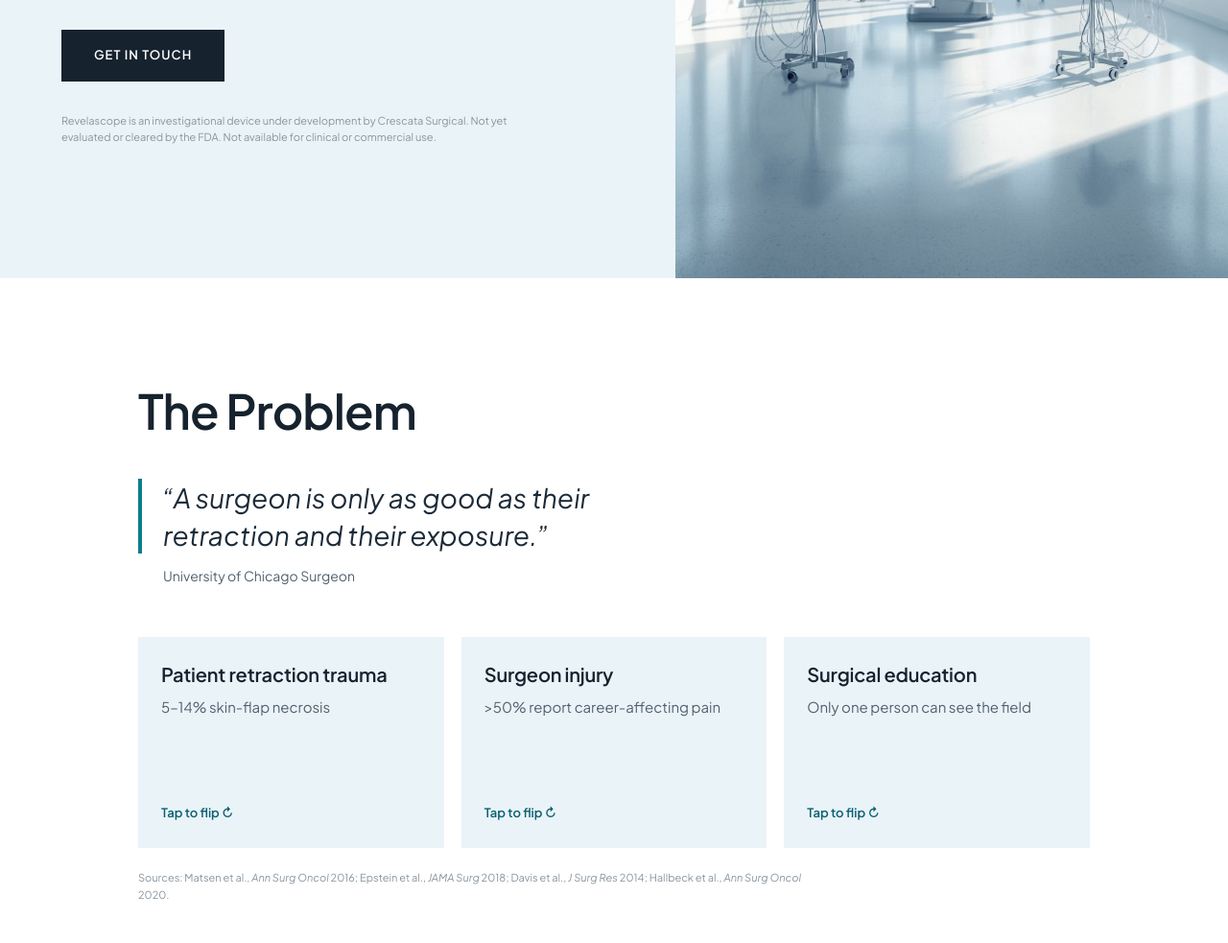
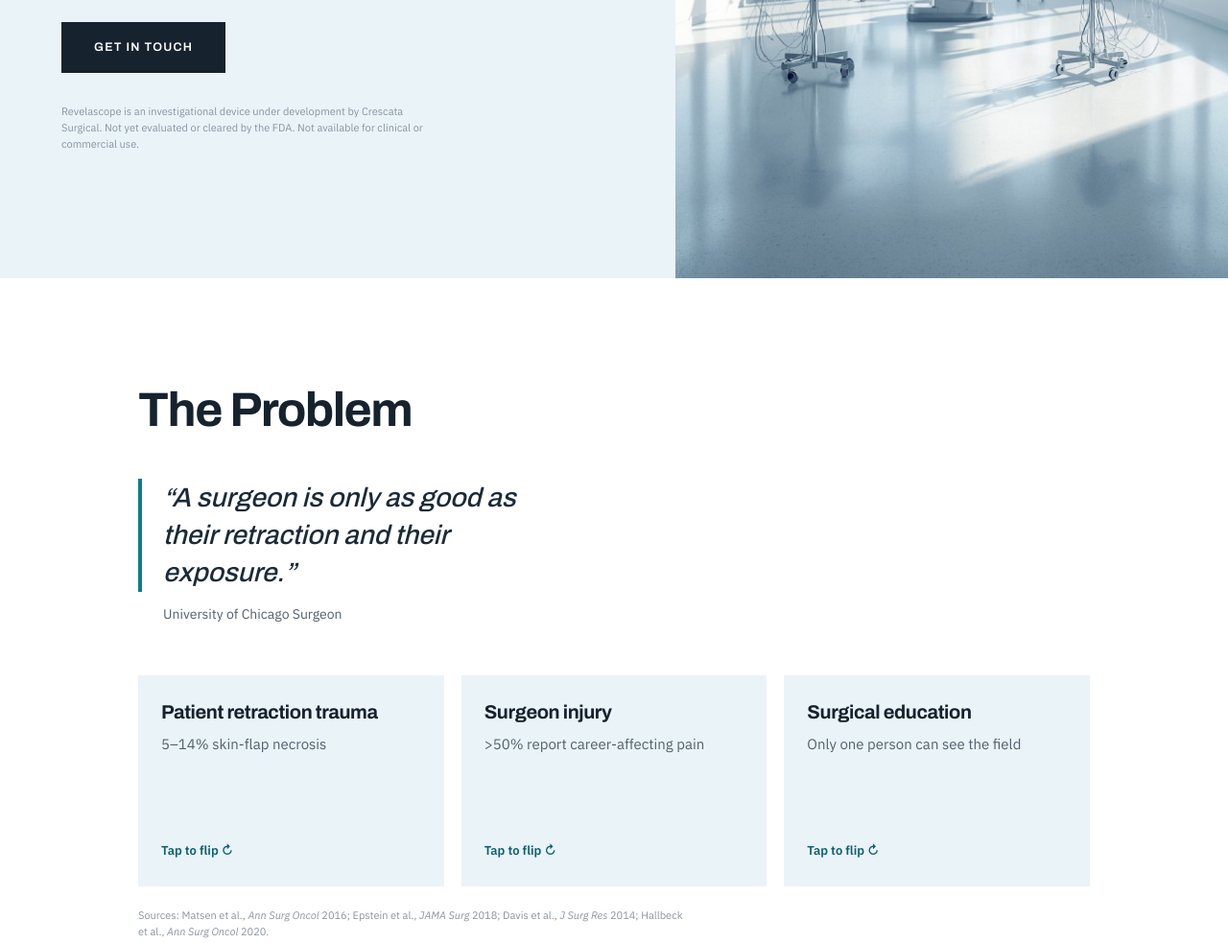
Before and after one commit to lukevoneschen/Revelascope, a plain HTML site: page index.html in a window 1280 px wide. Shown: the part 510-1493 px from the top of the page at 96% size. Drawn offline with Linux system fonts and the light colour scheme.

Commit message:
Add files via upload

```diff
--- a/index.html
+++ b/index.html
@@ -9,7 +9,7 @@
 <link rel="icon" href="logo.png">
 <link rel="preconnect" href="https://fonts.googleapis.com">
 <link rel="preconnect" href="https://fonts.gstatic.com" crossorigin>
-<link href="https://fonts.googleapis.com/css2?family=Plus+Jakarta+Sans:ital,wght@0,400;0,500;0,600;0,700;1,400;1,500&display=swap" rel="stylesheet">
+<link href="https://fonts.googleapis.com/css2?family=Archivo:wght@500;600;700&family=IBM+Plex+Sans:ital,wght@0,400;0,500;0,600;1,400&display=swap" rel="stylesheet">
 <link rel="stylesheet" href="style.css">
 </head>
 <body>
--- a/style.css
+++ b/style.css
@@ -9,8 +9,8 @@
   --accent:#0E7C8C;
   --accent-deep:#0A6070;
   --accent-tint:#E3F1F3;
-  --head:'Plus Jakarta Sans', -apple-system, 'Helvetica Neue', Arial, sans-serif;
-  --body:'Plus Jakarta Sans', -apple-system, 'Helvetica Neue', Arial, sans-serif;
+  --head:'Archivo', 'Helvetica Neue', Arial, sans-serif;
+  --body:'IBM Plex Sans', -apple-system, 'Helvetica Neue', Arial, sans-serif;
   --nav-h:72px;
   --gutter:clamp(22px, 5vw, 64px);
 }
@@ -57,9 +57,9 @@ a:focus-visible, .flip:focus-visible, button:focus-visible{outline:2px solid var
 .inner{max-width:1120px; margin:0 auto; padding:clamp(64px, 9vw, 110px) var(--gutter);}
 h1, h2{
   font-family:var(--head);
-  font-weight:600;
+  font-weight:700;
   color:var(--ink-deep);
-  letter-spacing:-.02em;
+  letter-spacing:-.03em;
   margin:0;
 }
 h2{font-size:clamp(32px, 4vw, 50px); line-height:1.1;}
@@ -71,7 +71,8 @@ h2{font-size:clamp(32px, 4vw, 50px); line-height:1.1;}
   color:#fff;
   border:0; border-radius:0;
   font-family:var(--body);
-  font-size:13px; font-weight:600; letter-spacing:.08em; text-transform:uppercase;
+  font-family:var(--head);
+  font-size:12.5px; font-weight:600; letter-spacing:.1em; text-transform:uppercase;
   text-decoration:none; cursor:pointer;
   transition:background .15s ease;
 }
@@ -136,7 +137,7 @@ h2{font-size:clamp(32px, 4vw, 50px); line-height:1.1;}
   display:flex; flex-direction:column;
 }
 .flip-front{background:var(--sky);}
-.flip-title{font-family:var(--head); font-size:20px; font-weight:600; line-height:1.25; letter-spacing:-.01em; color:var(--ink-deep);}
+.flip-title{font-family:var(--head); font-size:20px; font-weight:700; line-height:1.2; letter-spacing:-.02em; color:var(--ink-deep);}
 .flip-teaser{margin-top:10px; font-size:15px; color:var(--slate);}
 .flip-cue{margin-top:auto; font-size:13px; font-weight:600; letter-spacing:0; color:var(--accent-deep);}
 .flip-back{transform:rotateY(180deg); background:var(--ink-deep); justify-content:center;}
@@ -162,7 +163,7 @@ h2{font-size:clamp(32px, 4vw, 50px); line-height:1.1;}
 .plan-highlight{margin:0; font-size:clamp(18px, 1.8vw, 22px); line-height:1.5; font-weight:500; color:var(--ink); max-width:44ch;}
 .htimeline{display:grid; grid-template-columns:repeat(3,1fr); column-gap:28px; margin-top:56px;}
 .htl-item{display:flex; flex-direction:column;}
-.htl-date{font-size:13px; font-weight:600; letter-spacing:.04em; color:var(--accent-deep);}
+.htl-date{font-family:var(--head); font-size:12.5px; font-weight:600; letter-spacing:.09em; text-transform:uppercase; color:var(--accent-deep);}
 .htl-node{position:relative; height:24px; margin:10px 0 16px; display:flex; align-items:center;}
 .htl-node::before{content:""; position:absolute; left:0; right:-28px; top:50%; height:2px; background:var(--line);}
 .htl-item:last-child .htl-node::before{right:0;}
@@ -170,7 +171,7 @@ h2{font-size:clamp(32px, 4vw, 50px); line-height:1.1;}
 .dot{position:relative; width:14px; height:14px; border-radius:50%; background:#fff; border:2px solid var(--accent);}
 .htl-item.done .dot, .htl-item.now .dot{background:var(--accent);}
 .htl-item.now .dot{box-shadow:0 0 0 6px var(--accent-tint);}
-.htl-body strong{display:block; font-family:var(--head); font-size:20px; font-weight:600; line-height:1.3; color:var(--ink-deep);}
+.htl-body strong{display:block; font-family:var(--head); font-size:20px; font-weight:700; letter-spacing:-.02em; line-height:1.3; color:var(--ink-deep);}
 .htl-body span{display:block; margin-top:6px; font-size:15px; color:var(--slate); max-width:30ch;}
 .htl-body .badge{
   display:inline-block; margin-top:10px; padding:4px 10px;
@@ -185,7 +186,7 @@ h2{font-size:clamp(32px, 4vw, 50px); line-height:1.1;}
 .contact .sub{margin:16px 0 0; color:var(--slate); max-width:56ch;}
 .contact-cols{display:grid; grid-template-columns:1fr 1fr; gap:24px; margin-top:44px; align-items:start;}
 .contact-col{background:#fff; padding:32px 30px;}
-.col-title{font-family:var(--head); font-size:20px; font-weight:600; letter-spacing:-.01em; color:var(--ink-deep); margin:0;}
+.col-title{font-family:var(--head); font-size:20px; font-weight:700; letter-spacing:-.02em; color:var(--ink-deep); margin:0;}
 .col-desc{margin:10px 0 0; font-size:15px; color:var(--slate);}
 form.stack{margin-top:20px; display:flex; flex-direction:column; gap:10px;}
 input[type="email"], textarea{
```
